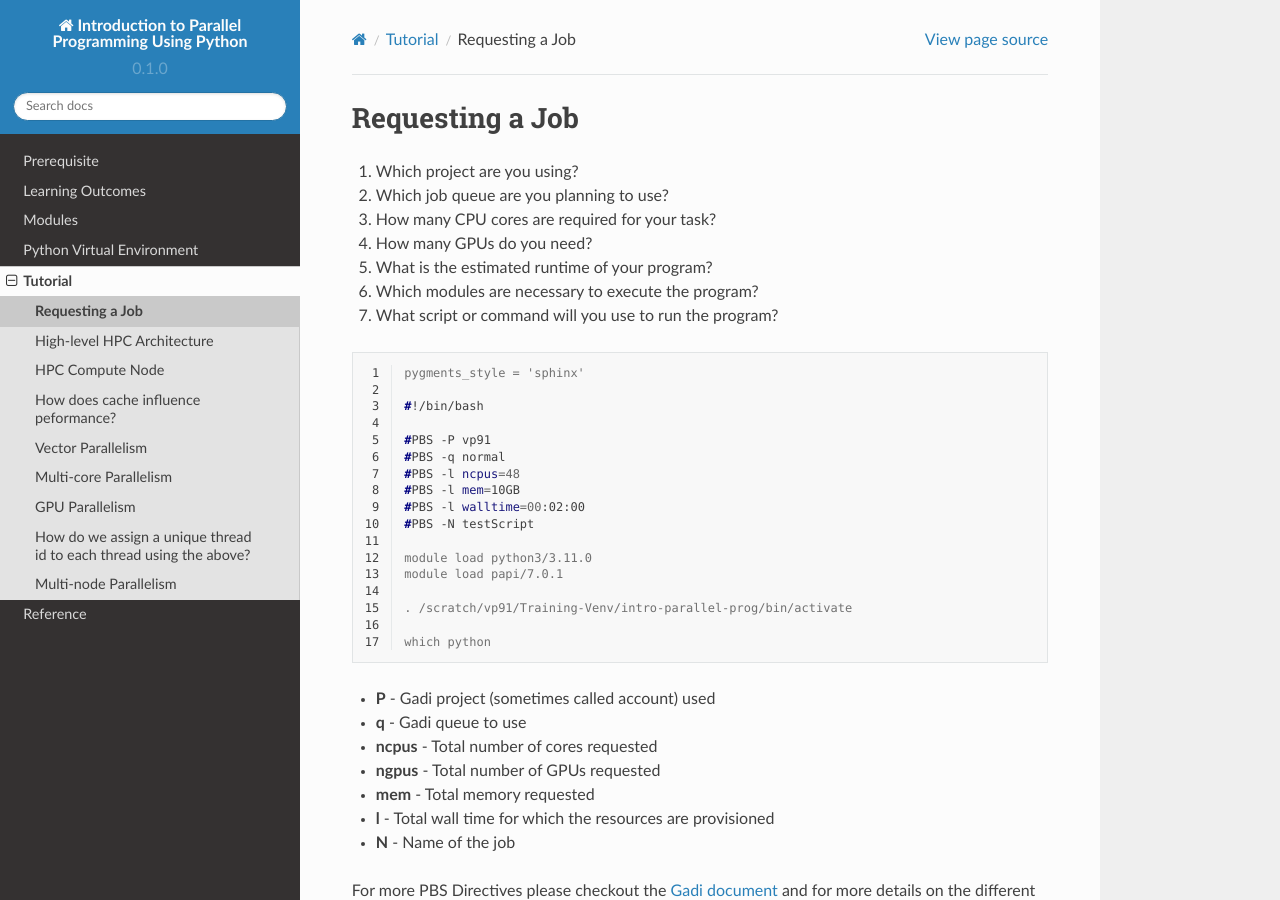
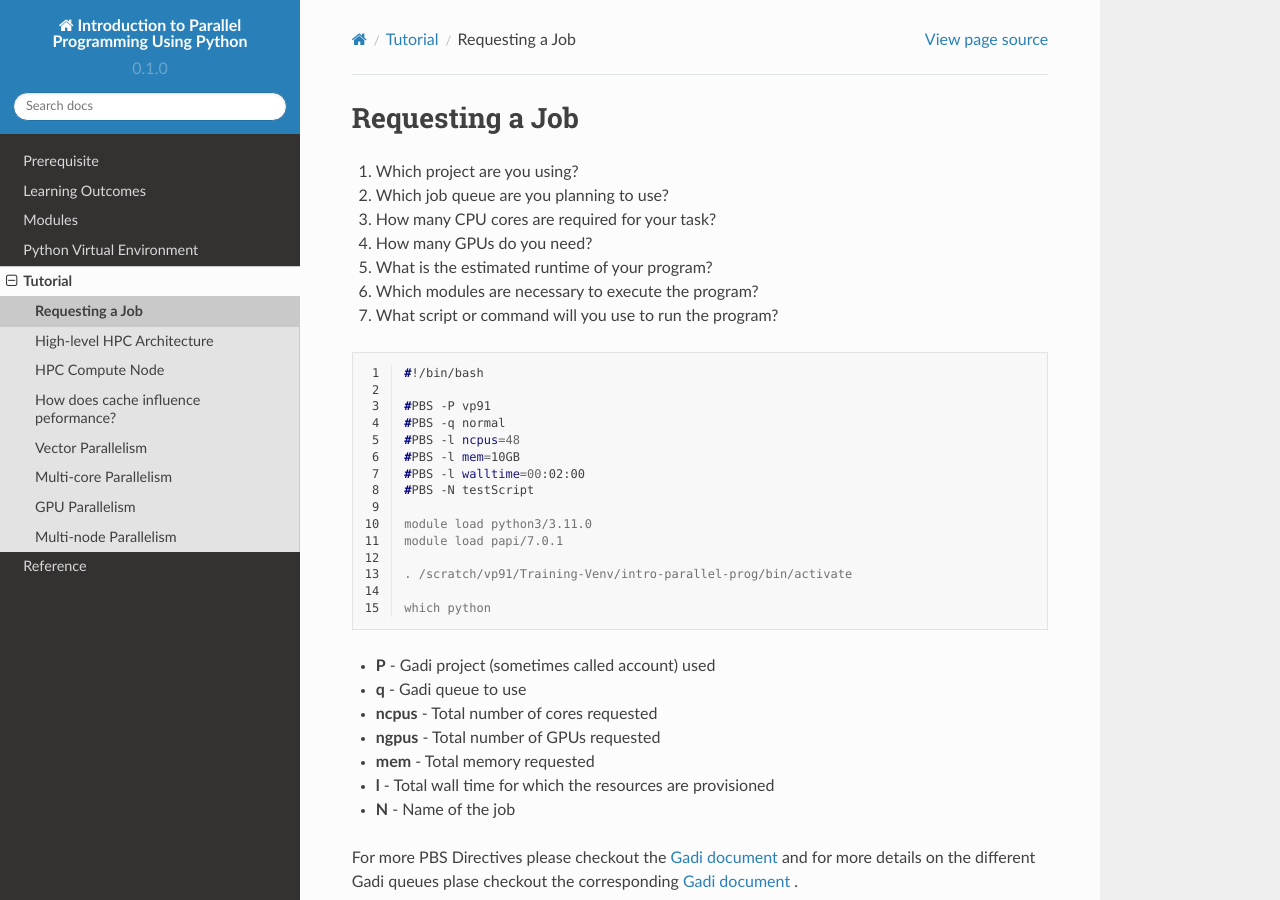
Before and after one commit to NCI900-Training-Organisation/intro-to-parallel-programming, a Sphinx documentation site: the page built from docs/source/tutorial/jobs.rst, in a window 1280 px wide and 900 px high. Built offline with Sphinx 7.4.7 and the Read the Docs theme 2.0.0, drawn with Linux system fonts in a browser that asks for light colours.

Commit message:
documentation updated

```diff
--- a/docs/source/tutorial/gpu.rst
+++ b/docs/source/tutorial/gpu.rst
@@ -45,8 +45,8 @@ Threads, blocks, and grids are organized in three dimensions: x, y, and z. For s
 3.  *threadIdx.x* — thread index in x dimension
 4.  *threadIdx.y* — thread index in y dimension
 
-How do we assign a unique thread id to each thread using the above?
--------------------------------------------------------------------
+How do we assign a unique thread id to each thread?
+***************************************************
 
 .. image::  ../figs/thread_index.drawio.png
 
--- a/docs/source/tutorial/jobs.rst
+++ b/docs/source/tutorial/jobs.rst
@@ -12,8 +12,6 @@ Requesting a Job
 
 .. code-block:: console
     :linenos:
-
-    pygments_style = 'sphinx'
 
     #!/bin/bash
 
```
